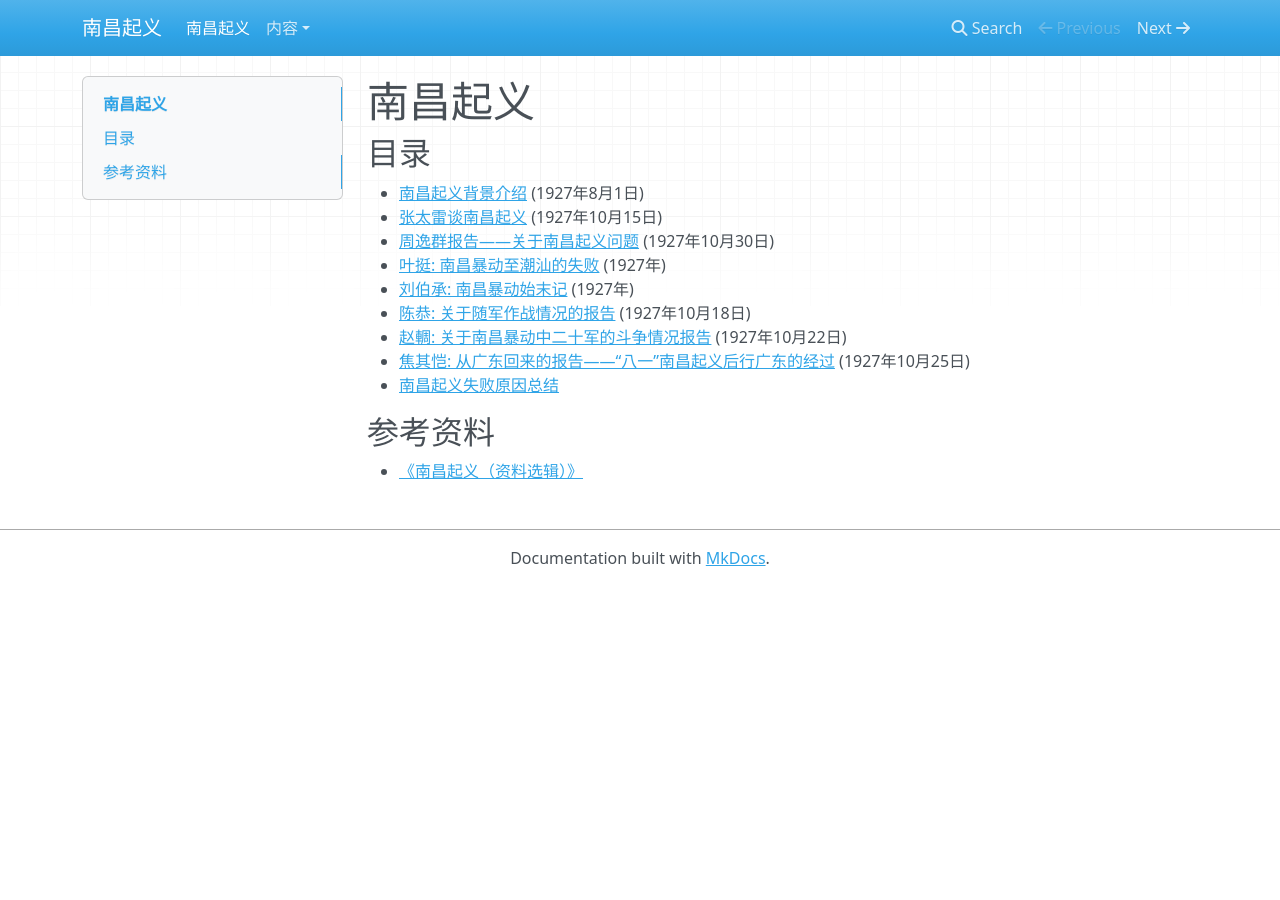
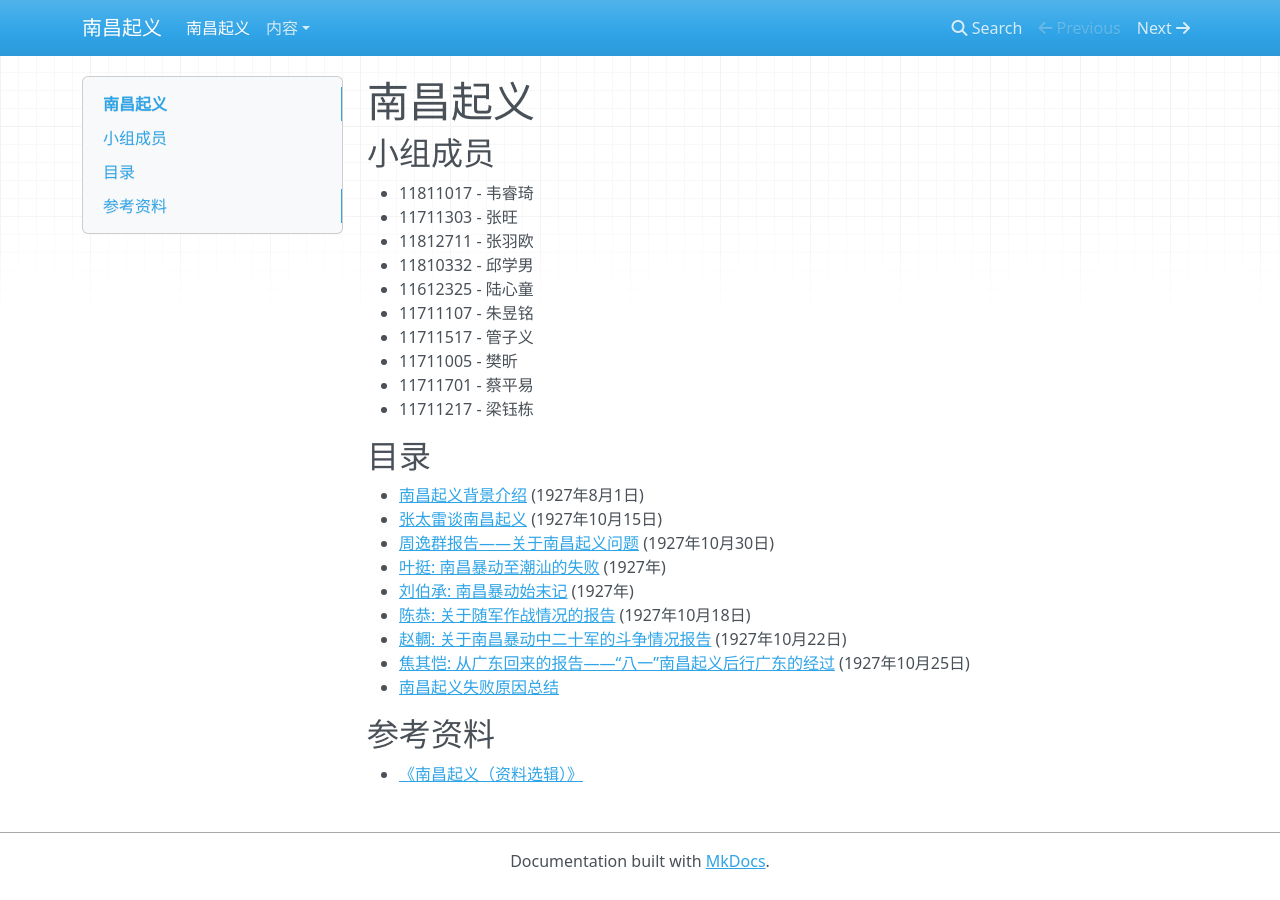
Before and after one commit to WIC-SD/nanchang_uprising, an MkDocs documentation site: the page built from docs/index.md, in a window 1280 px wide. Built offline with MkDocs 1.6.1, drawn with Linux system fonts in a browser that asks for light colours; nearby versions of some CDN libraries.

Commit message:
增加小组成员

```diff
--- a/docs/index.md
+++ b/docs/index.md
@@ -1,4 +1,17 @@
 # 南昌起义
+## 小组成员
+- 11811017 - 韦睿琦
+- 11711303 - 张旺
+- 11812711 - 张羽欧
+- 11810332 - 邱学男
+- 11612325 - 陆心童
+- 11711107 - 朱昱铭
+- 11711517 - 管子义
+- 11711005 - 樊昕
+- 11711701 - 蔡平易
+- 11711217 - 梁钰栋
+
+
 ## 目录
 - [南昌起义背景介绍](contents/background.md) (1927年8月1日)
 - [张太雷谈南昌起义](contents/zhang-tai-lei.md) (1927年10月15日)
--- a/mkdocs.yml
+++ b/mkdocs.yml
@@ -5,9 +5,10 @@ nav:
     - 南昌起义: 'index.md'
     - 内容:
         - 背景介绍: 'contents/background.md'
-        - 周逸群: 'contents/zhou-yi-qun-.md'
+        - 周逸群: 'contents/zhou-yi-qun.md'
         - 叶挺: 'contents/ye-ting.md'
         - 刘伯承: 'contents/liu-bo-cheng.md'
         - 陈恭: 'contents/chen-gong.md'
         - 赵輖: 'contents/zhao-zhou.md'
         - 焦其恺: 'contents/jiao-qi-kai.md'
+        - 总结: 'contents/conclusion.md'
```
